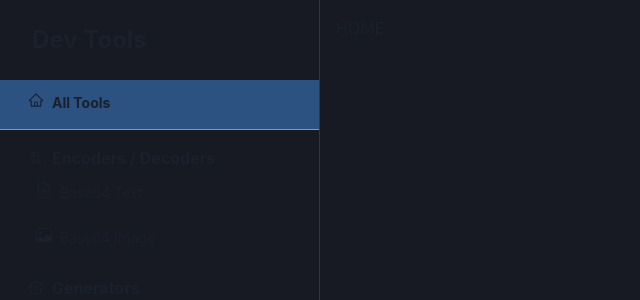
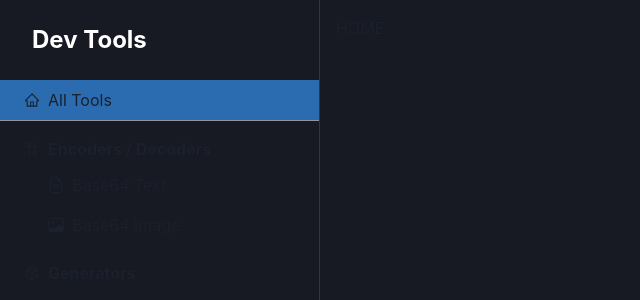
Before and after one commit to PabloMazariegos/dev-tools, a React (Vite) app: page / in a window 1280 px wide. Shown: the top 300 px of the page, without its empty margins (0-640 px from the left). Built offline with nearby package versions, Linux system fonts and the light colour scheme.

Commit message:
refactor - navItem component migrated to SidebarItem

```diff
--- a/src/components/MobileNav/MobileDrawer.tsx
+++ b/src/components/MobileNav/MobileDrawer.tsx
@@ -1,6 +1,6 @@
 import { Drawer, DrawerContent } from '@chakra-ui/react';
 
-import SidebarContent from '../SidebarContent.tsx/SidebarContent';
+import SidebarContent from '../SidebarContent/SidebarContent';
 
 interface MobileDrawerProps {
   isOpen: boolean;
@@ -12,11 +12,11 @@ const MobileDrawer = ({ isOpen, onClose }: MobileDrawerProps) => {
     <Drawer
       autoFocus={false}
       isOpen={isOpen}
-      placement="left"
+      placement='left'
       onClose={onClose}
       returnFocusOnClose={false}
       onOverlayClick={onClose}
-      size="sm"
+      size='xs'
     >
       <DrawerContent>
         <SidebarContent onClose={onClose} />
--- a/src/components/MobileNav/MobileNav.tsx
+++ b/src/components/MobileNav/MobileNav.tsx
@@ -9,17 +9,18 @@ const MobileNav = ({ onOpen, ...FlexProps }: MobileProps) => {
     <Flex
       ml={{ base: 0, md: 60 }}
       px={{ base: 4, md: 24 }}
-      height="20"
-      alignItems="center"
-      bg="gray.900"
-      borderBottomWidth="1px"
-      borderBottomColor="gray.700"
-      justifyContent="flex-start"
+      height='20'
+      alignItems='center'
+      bg='gray.900'
+      borderBottomWidth='1px'
+      borderBottomColor='gray.700'
+      justifyContent='flex-start'
+      color='white'
       {...FlexProps}
     >
-      <IconButton variant="outline" onClick={onOpen} aria-label="open menu" icon={<FiMenu />} />
+      <IconButton variant='outline' onClick={onOpen} aria-label='open menu' icon={<FiMenu color='white' />} />
 
-      <Text fontSize="2xl" ml="8" fontWeight="bold">
+      <Text fontSize='2xl' ml='8' fontWeight='bold'>
         Dev Tools
       </Text>
     </Flex>
--- a/src/components/NavItem/NavItem.tsx
+++ /dev/null
@@ -1,54 +0,0 @@
-import { FlexProps, Link, Flex, Icon } from '@chakra-ui/react';
-import { ReactNode } from 'react';
-import { IconType } from 'react-icons';
-import { NavLink } from 'react-router-dom';
-
-interface NavItemProps extends FlexProps {
-  icon: IconType;
-  children: ReactNode;
-  href?: string;
-}
-
-const NavItem = ({ icon, children, href, ...FlexProps }: NavItemProps) => {
-  console.log(href);
-  return (
-    <Link
-      as={NavLink}
-      to={href}
-      end
-      _activeLink={{
-        backgroundColor: 'blue.700'
-      }}
-      style={{
-        textDecoration: 'none'
-      }}
-    >
-      <Flex
-        p="3"
-        width="full"
-        role="group"
-        cursor="pointer"
-        _hover={{
-          bg: 'blue.600',
-          color: 'white'
-        }}
-        {...FlexProps}
-      >
-        {icon && (
-          <Icon
-            mr="2"
-            fontSize="16"
-            _groupHover={{
-              color: 'white'
-            }}
-            as={icon}
-          />
-        )}
-
-        {children}
-      </Flex>
-    </Link>
-  );
-};
-
-export default NavItem;
--- a/src/components/SidebarContent.tsx/SidebarContent.tsx
+++ /dev/null
@@ -1,61 +0,0 @@
-import { BoxProps, Flex, CloseButton, Box, Text, Icon, Divider } from '@chakra-ui/react';
-import { sidebarData } from '@/config/sidebar.config';
-import { AiOutlineHome } from 'react-icons/ai';
-
-import NavItem from '../NavItem/NavItem';
-
-interface SidebarProps extends BoxProps {
-  onClose: () => void;
-}
-
-const SidebarContent = ({ onClose, ...BoxProps }: SidebarProps) => {
-  return (
-    <Box
-      bg="gray.900"
-      borderRight="1px"
-      borderRightColor="gray.700"
-      width={{ base: 'full', md: '80' }}
-      pos="fixed"
-      height="full"
-      overflowY="auto"
-      paddingBottom="5"
-      {...BoxProps}
-    >
-      <Flex height="20" alignItems="center" mx="8" justifyContent="space-between">
-        <Text fontSize="2xl" fontWeight="bold">
-          Dev Tools
-        </Text>
-        <CloseButton display={{ base: 'flex', md: 'none' }} onClick={onClose} />
-      </Flex>
-
-      <Flex direction="column" width="full">
-        <NavItem icon={AiOutlineHome} marginBottom="1" href="/" paddingLeft="7">
-          <Text fontSize="sm" fontWeight="bold">
-            All Tools
-          </Text>
-        </NavItem>
-      </Flex>
-
-      <Divider />
-
-      {sidebarData.map((category) => (
-        <Flex direction="column" key={category.label} width="full" marginTop="4" borderRadius="lg">
-          <Flex alignItems="center" gap="2" paddingLeft="7">
-            <Icon as={category.icon}></Icon>
-            <Text fontWeight="bold" fontSize="md">
-              {category.label}
-            </Text>
-          </Flex>
-
-          {category.items.map((item) => (
-            <NavItem key={item.label} icon={item.icon} href={item.link} paddingLeft="9">
-              <Text fontSize="sm">{item.label}</Text>
-            </NavItem>
-          ))}
-        </Flex>
-      ))}
-    </Box>
-  );
-};
-
-export default SidebarContent;
--- /dev/null
+++ b/src/components/SidebarContent/SidebarContent.tsx
@@ -0,0 +1,62 @@
+import { BoxProps, Flex, CloseButton, Box, Text, Icon, Divider } from '@chakra-ui/react';
+import { sidebarData } from '@/config/sidebar.config';
+import { AiOutlineHome } from 'react-icons/ai';
+
+import NavItem from '../NavItem/NavItem';
+import SidebarItem from '../SidebarItem/SidebarItem';
+
+interface SidebarProps extends BoxProps {
+  onClose: () => void;
+}
+
+const SidebarContent = ({ onClose, ...BoxProps }: SidebarProps) => {
+  return (
+    <Box
+      bg='gray.900'
+      borderRight='1px'
+      borderRightColor='gray.700'
+      width={{ base: 'full', md: '80' }}
+      pos='fixed'
+      height='full'
+      overflowY='auto'
+      paddingBottom='5'
+      {...BoxProps}
+    >
+      <Flex height='20' alignItems='center' mx='8' justifyContent='space-between'>
+        <Text fontSize='2xl' fontWeight='bold' color='white'>
+          Dev Tools
+        </Text>
+        <CloseButton display={{ base: 'flex', md: 'none' }} onClick={onClose} color='white' />
+      </Flex>
+
+      <Box>
+        <SidebarItem paddingLeft='6' icon={AiOutlineHome} label='All Tools' link='/' />
+      </Box>
+
+      <Divider />
+
+      {sidebarData.map((category) => (
+        <Box>
+          <Flex alignItems='center' gap='2' paddingLeft='6' paddingBottom='1' marginTop='4'>
+            <Icon as={category.icon} />
+            <Text fontSize='md' fontWeight='bold'>
+              {category.label}
+            </Text>
+          </Flex>
+
+          {category.items.map((item) => (
+            <SidebarItem
+              paddingLeft='12'
+              key={item.label}
+              icon={item.icon}
+              label={item.label}
+              link={item.link}
+            />
+          ))}
+        </Box>
+      ))}
+    </Box>
+  );
+};
+
+export default SidebarContent;
--- /dev/null
+++ b/src/components/SidebarItem/SidebarItem.tsx
@@ -0,0 +1,36 @@
+import { Flex, FlexProps, Icon, Link, Text } from '@chakra-ui/react';
+import { IconType } from 'react-icons';
+import { NavLink } from 'react-router-dom';
+
+interface SidebarItemProps extends FlexProps {
+  icon: IconType;
+  label: string;
+  link: string;
+}
+
+const SidebarItem: React.FC<SidebarItemProps> = ({ icon, label, link, paddingLeft }) => {
+  return (
+    <Link
+      as={NavLink}
+      to={link}
+      end
+      style={{ textDecoration: 'none' }}
+      _activeLink={{
+        div: { backgroundColor: 'blue.600' }
+      }}
+    >
+      <Flex
+        alignItems='center'
+        gap='2'
+        padding='2'
+        paddingLeft={paddingLeft}
+        _hover={{ md: { backgroundColor: 'blackAlpha.600' } }}
+      >
+        <Icon as={icon}></Icon>
+        <Text fontSize='md'>{label}</Text>
+      </Flex>
+    </Link>
+  );
+};
+
+export default SidebarItem;
--- a/src/router/router.tsx
+++ b/src/router/router.tsx
@@ -62,7 +62,7 @@ const router = createBrowserRouter([
       },
       {
         path: '*',
-        element: <Navigate to="/" replace />
+        element: <Navigate to='/' replace />
       }
     ]
   }
```
Also changed, not shown: src/layouts/DefaultLayout.tsx (+5 -5 lines).
